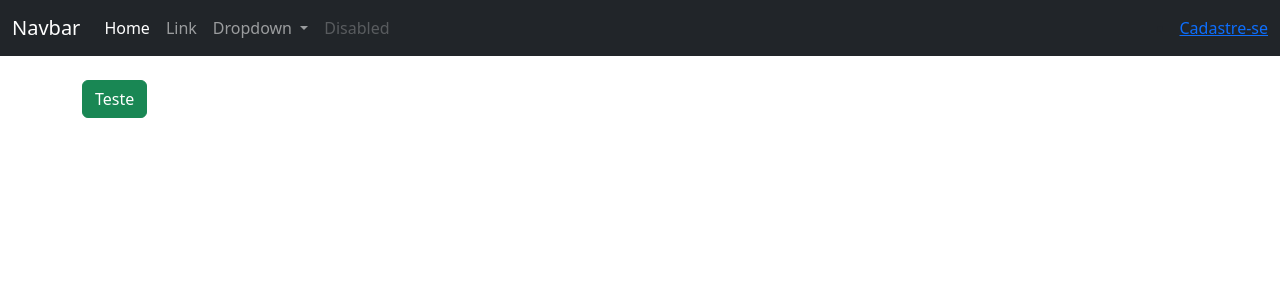
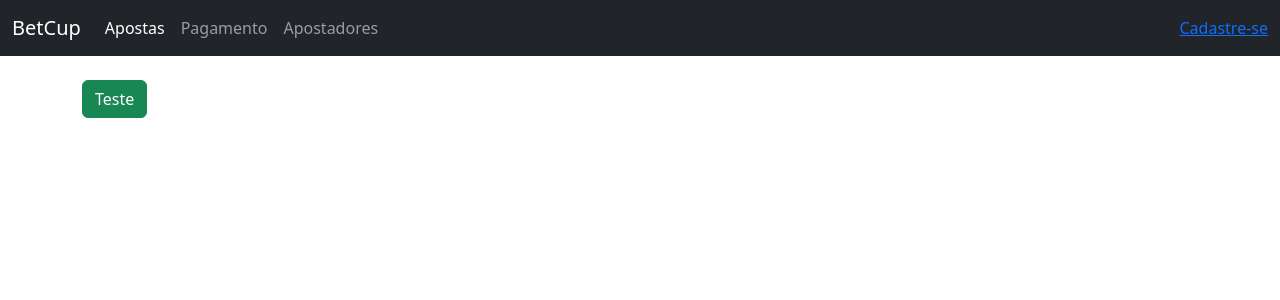
Before and after one commit to camilavincensi/BolaoCopa, a Node server app: page /admin/ in a window 1280 px wide. Shown: the top 300 px of the page. Run offline with Node 20, Linux system fonts and the light colour scheme; some libraries are stand-ins or nearby versions.

Commit message:
alterei os nomes do navbar

```diff
--- a/views/partials/_navbar.handlebars
+++ b/views/partials/_navbar.handlebars
@@ -1,32 +1,30 @@
 <nav class="navbar navbar-expand-lg navbar-dark bg-dark">
   <div class="container-fluid">
-    <a class="navbar-brand" href="#">Navbar</a>
+    <a class="navbar-brand" href="#">BetCup</a>
     <button class="navbar-toggler" type="button" data-bs-toggle="collapse" data-bs-target="#navbarSupportedContent" aria-controls="navbarSupportedContent" aria-expanded="false" aria-label="Toggle navigation">
       <span class="navbar-toggler-icon"></span>
     </button>
     <div class="collapse navbar-collapse" id="navbarSupportedContent">
       <ul class="navbar-nav me-auto mb-2 mb-lg-0">
         <li class="nav-item">
-          <a class="nav-link active" aria-current="page" href="#">Home</a>
+          <a class="nav-link active" aria-current="page" href="#">Apostas</a>
         </li>
         <li class="nav-item">
-          <a class="nav-link" href="#">Link</a>
+          <a class="nav-link" href="#">Pagamento</a>
         </li>
-        <li class="nav-item dropdown">
-          <a class="nav-link dropdown-toggle" href="#" role="button" data-bs-toggle="dropdown" aria-expanded="false">
-            Dropdown
-          </a>
-          <ul class="dropdown-menu">
+       <li class="nav-item">
+            <a class="nav-link" href="#">Apostadores</a>
+
+
+
+          <!--<ul class="dropdown-menu">
             <li><a class="dropdown-item" href="#">Action</a></li>
             <li><a class="dropdown-item" href="#">Another action</a></li>
             <li><hr class="dropdown-divider"></li>
             <li><a class="dropdown-item" href="#">Something else here</a></li>
-          </ul>
+          </ul> !-->
         </li>
-        <li class="nav-item">
-          <a class="nav-link disabled">Disabled</a>
-        </li>
-      </ul>
+        </ul>
       <li class="nav-item">
           <a class="nav-cadastro" href="/apostador/cadastro/add">Cadastre-se</a>
     </li>
```
